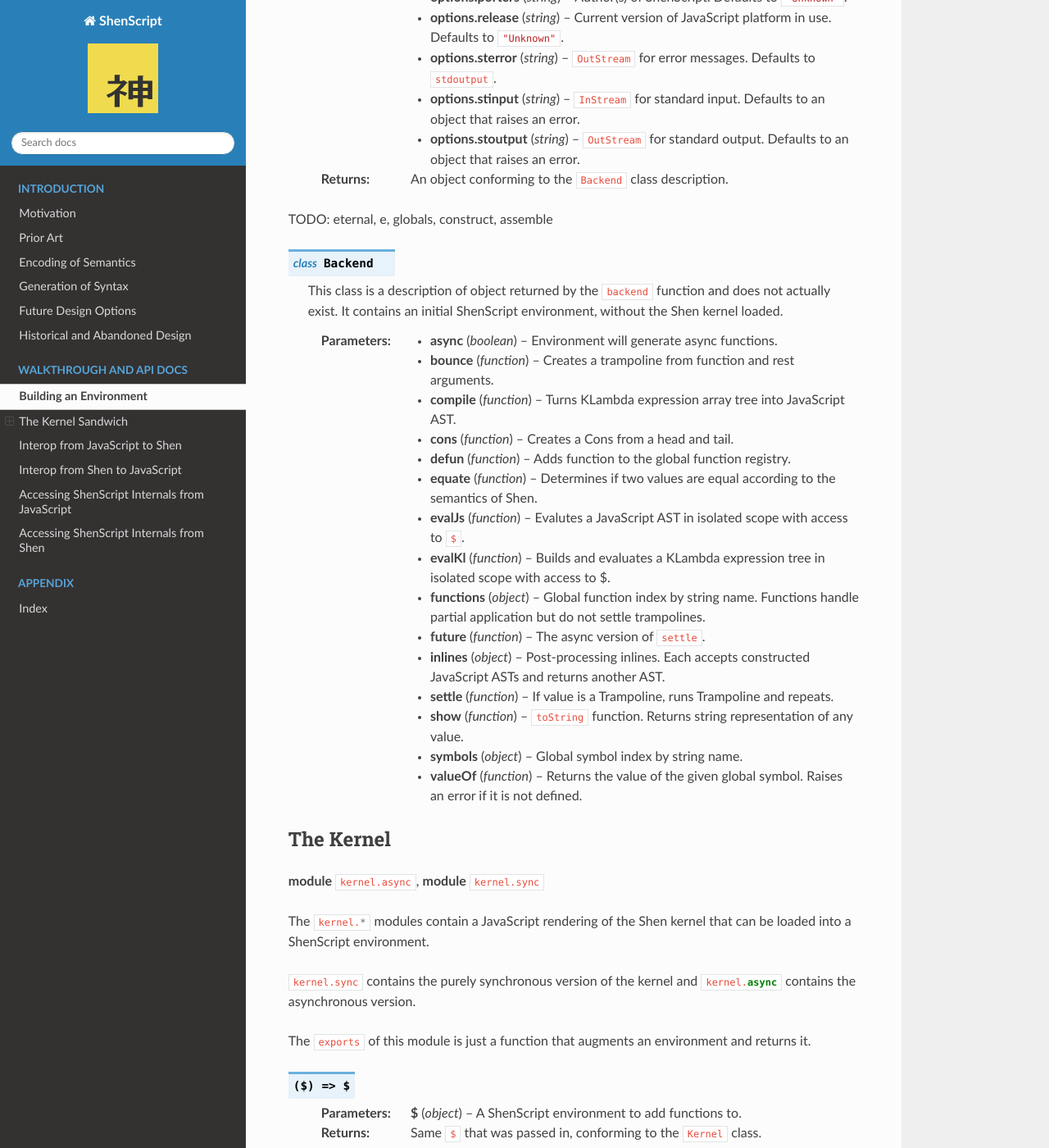
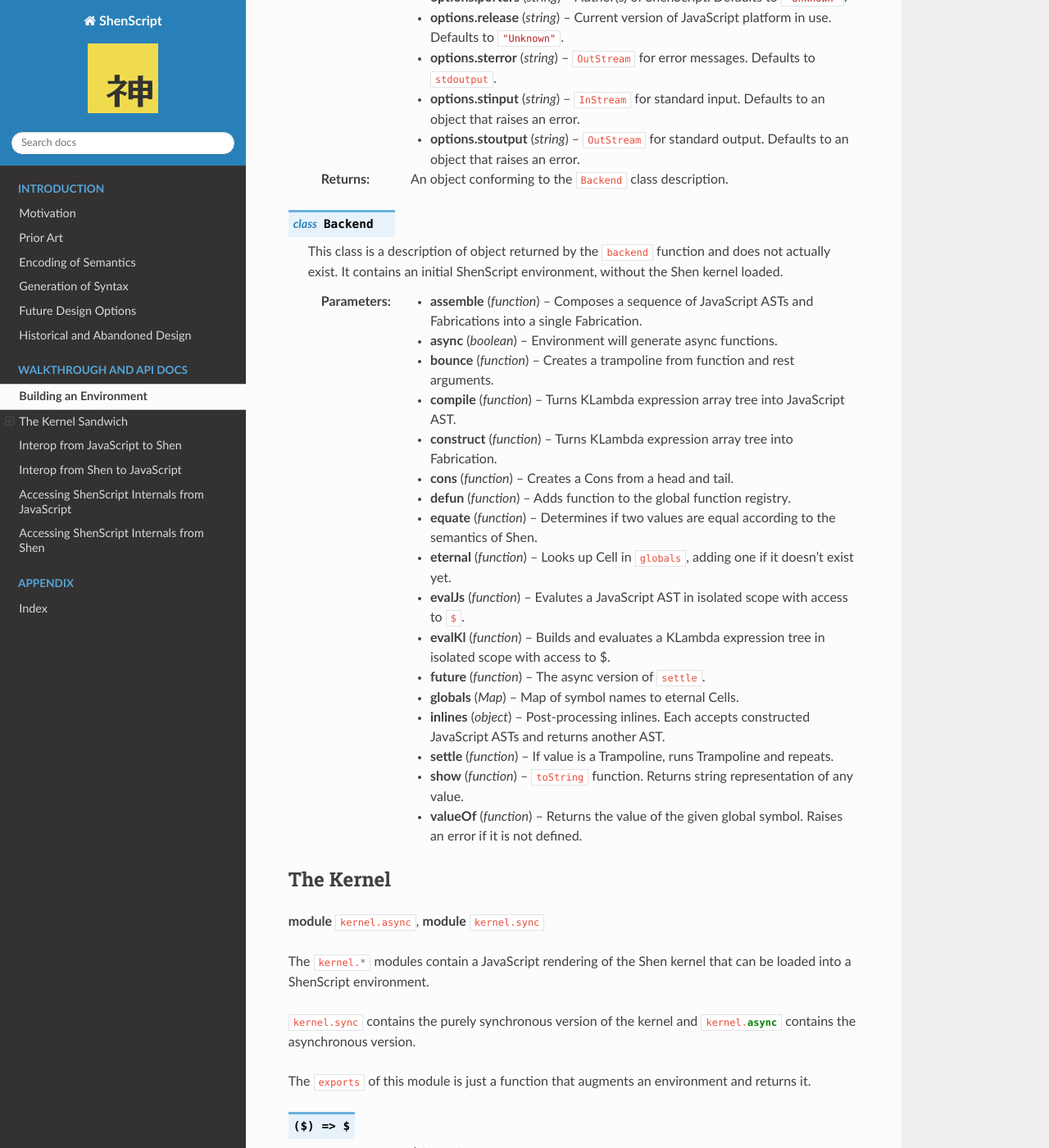
Before and after one commit to rkoeninger/ShenScript, a Sphinx documentation site: the page built from docs/setup.rst, in a window 1280 px wide and 1400 px high, scrolled down 1677 px. Shown: the whole window at 82% size. Built offline with Sphinx 7.4.7 and the Read the Docs theme 2.0.0, drawn with Linux system fonts in a browser that asks for light colours.

Commit message:
Updated some docs

```diff
--- a/docs/setup.rst
+++ b/docs/setup.rst
@@ -53,26 +53,26 @@ The :js:`exports` of this module is just a function that constructs a new ShenSc
    :param string   options.stoutput:       :js:`OutStream` for standard output. Defaults to an object that raises an error.
    :returns:                               An object conforming to the :js:`Backend` class description.
 
-TODO: eternal, e, globals, construct, assemble
-
 .. class:: Backend
 
    This class is a description of object returned by the :js:`backend` function and does not actually exist. It contains an initial ShenScript environment, without the Shen kernel loaded.
 
+   :param function assemble:  Composes a sequence of JavaScript ASTs and Fabrications into a single Fabrication.
    :param boolean  async:     Environment will generate async functions.
    :param function bounce:    Creates a trampoline from function and rest arguments.
    :param function compile:   Turns KLambda expression array tree into JavaScript AST.
+   :param function construct: Turns KLambda expression array tree into Fabrication.
    :param function cons:      Creates a Cons from a head and tail.
    :param function defun:     Adds function to the global function registry.
    :param function equate:    Determines if two values are equal according to the semantics of Shen.
+   :param function eternal:   Looks up Cell in :js:`globals`, adding one if it doesn't exist yet.
    :param function evalJs:    Evalutes a JavaScript AST in isolated scope with access to :js:`$`.
    :param function evalKl:    Builds and evaluates a KLambda expression tree in isolated scope with access to $.
-   :param object   functions: Global function index by string name. Functions handle partial application but do not settle trampolines.
    :param function future:    The async version of :js:`settle`.
+   :param Map      globals:   Map of symbol names to eternal Cells.
    :param object   inlines:   Post-processing inlines. Each accepts constructed JavaScript ASTs and returns another AST.
    :param function settle:    If value is a Trampoline, runs Trampoline and repeats.
    :param function show:      :js:`toString` function. Returns string representation of any value.
-   :param object   symbols:   Global symbol index by string name.
    :param function valueOf:   Returns the value of the given global symbol. Raises an error if it is not defined.
 
 The Kernel
```
Also changed, not shown: docs/design.rst (+21 -5 lines), 1 other file.
